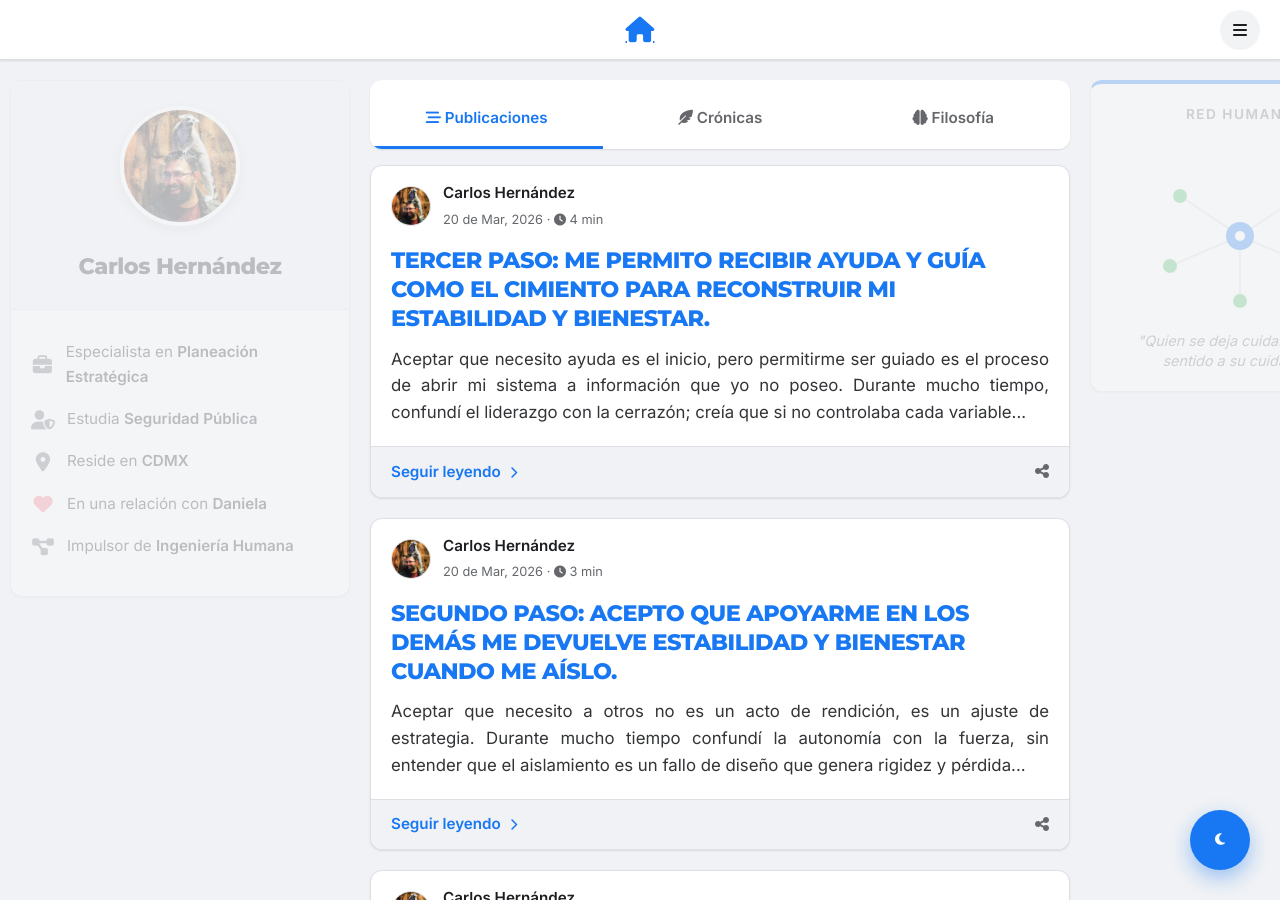
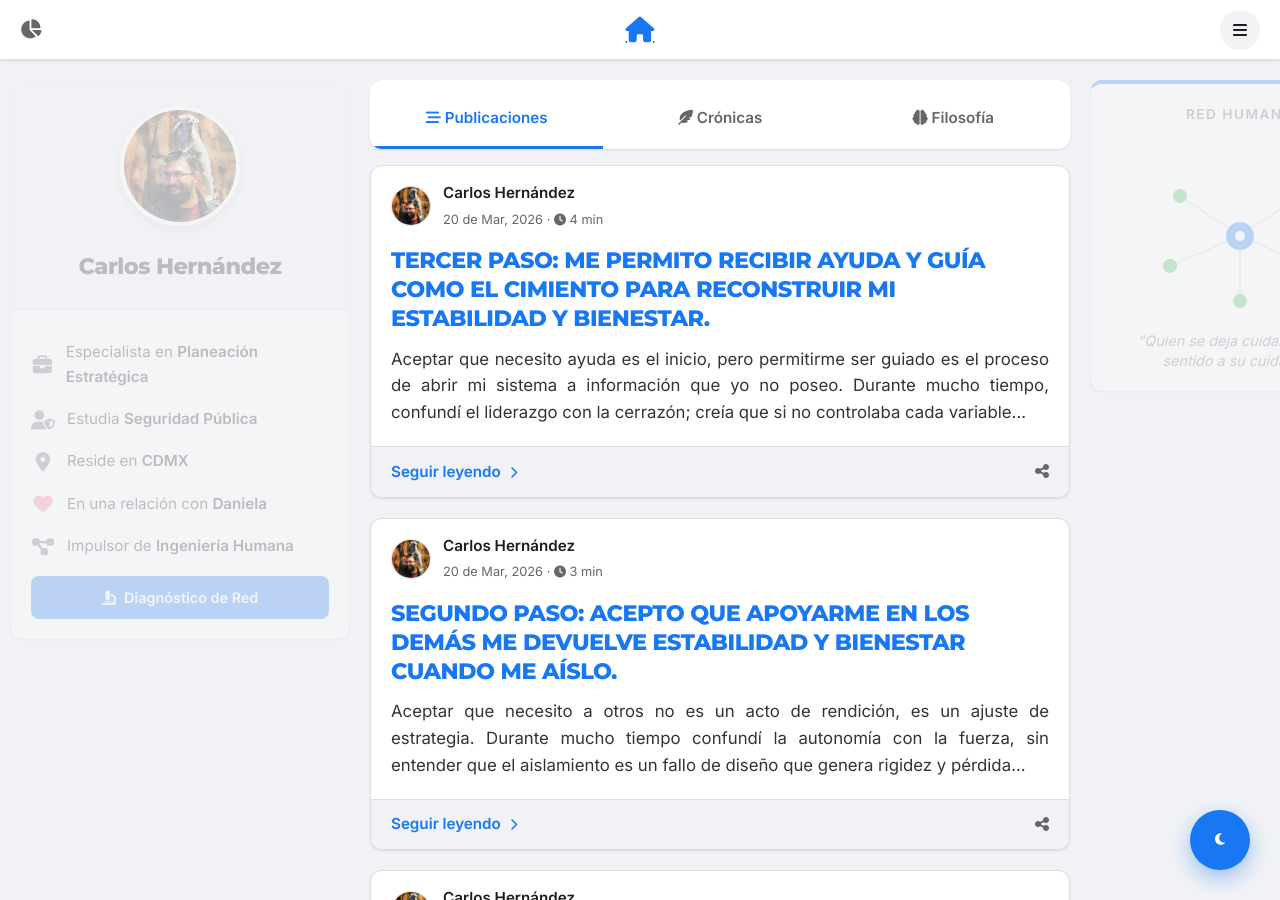
Before and after one commit to cafrhein/muro, a Jekyll site: the page built from index.html, in a window 1280 px wide and 900 px high. Built offline with Jekyll 4.4.1, drawn with Linux system fonts in a browser that asks for light colours.

Commit message:
Enhance layout with radar link and diagnosis button
Added a link to the radar page and a button for network diagnosis.

```diff
--- a/_layouts/default.html
+++ b/_layouts/default.html
@@ -22,7 +22,11 @@
     </button>
 
     <header class="fb-header">
-        <div style="min-width: 40px;"></div>
+        <div style="min-width: 40px; display: flex; align-items: center;">
+             <a href="{{ '/radar' | relative_url }}" style="color: var(--fb-text-sec); font-size: 1.2rem; text-decoration: none;" title="Mide tu Red">
+                <i class="fas fa-chart-pie"></i>
+            </a>
+        </div>
         <nav style="display: flex; justify-content: center; flex: 1;">
             <a href="{{ '/' | relative_url }}" style="color: var(--fb-blue); font-size: 1.6rem; display: flex; align-items: center;" title="Inicio">
                 <i class="fas fa-home"></i>
@@ -51,6 +55,9 @@
                             <li class="intro-item"><i class="fas fa-heart" style="color: #fb7185;"></i> <span>En una relación con <strong>Daniela</strong></span></li>
                             <li class="intro-item"><i class="fas fa-project-diagram"></i> <span>Impulsor de <strong>Ingeniería Humana</strong></span></li>
                         </ul>
+                        <a href="{{ '/radar' | relative_url }}" style="display: block; width: 100%; padding: 10px; background: var(--fb-blue); color: white; text-align: center; border-radius: 8px; text-decoration: none; font-weight: 700; margin-top: 10px; font-size: 0.9rem;">
+                            <i class="fas fa-microscope" style="margin-right: 8px;"></i>Diagnóstico de Red
+                        </a>
                     </div>
                 </div>
             </div>
```
Also changed, not shown: other parts of _layouts/default.html (+0 -4 lines).
